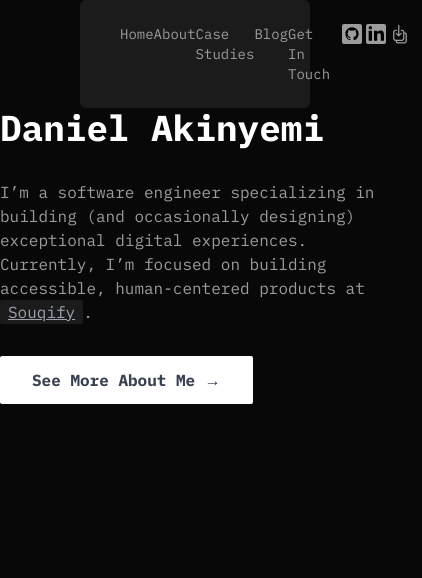
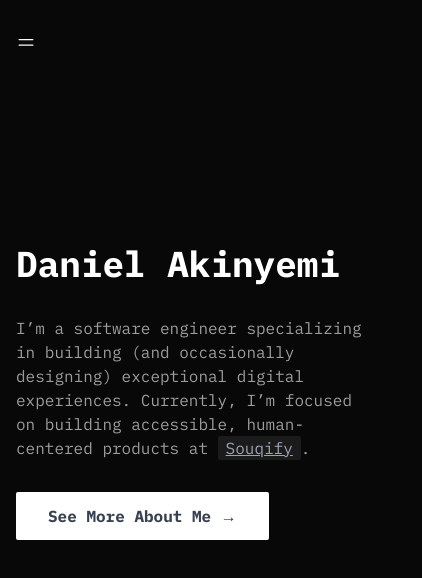
Before and after one commit to daniel-akinyemi/octane-portfolio-os, a Next.js app: page / in a window 390 px wide. Shown: the top 578 px of the page, 422 px wide, since content can reach past the window. Built offline with nearby package versions, Linux system fonts and the light colour scheme.

Commit message:
mobile nav updated

```diff
--- a/components/Herobanner.tsx
+++ b/components/Herobanner.tsx
@@ -2,8 +2,8 @@ import { ArrowLongRightIcon} from '@heroicons/react/24/outline'
 
 const Herobanner = () => {
   return (
-    <div className=''>
-        <div className="text-[#9C9C9C] top-10 max-w-xl md:pt-32">
+    <div className='relative'>
+        <div className="text-[#9C9C9C]  max-w-xl md:pt-32  py-40 px-4 ">
           <h1 className="font-bold text-4xl text-white">Daniel Akinyemi</h1>
           {/* <p className='mt-4'>Javascript & Typescript developer with 5 years of experience building webapps</p> */}
           <p className='my-8'>
--- a/components/Navbar.tsx
+++ b/components/Navbar.tsx
@@ -1,13 +1,23 @@
+"use client"
 import Link from "next/link";
 import Image from "next/image";
 import Gitlogo from "../public/githublogo.svg";
 import LinkedinLogo from "../public/linkedinlogo.svg";
-import { ArrowDownOnSquareStackIcon } from "@heroicons/react/24/outline";
+import { ArrowDownOnSquareStackIcon, XMarkIcon, Bars2Icon } from "@heroicons/react/24/outline";
+import { useState } from "react";
 
 const Navbar = () => {
+
+  const [nav,setNav] = useState(false)
+
+  const handleNav =()=>{
+    setNav(!nav)
+  }
+
+
   return (
-    <div>
-      <div className="text-[#9C9C9C] text-sm flex justify-around mx-20 py-6 px-10 bg-[#1B1B1B] rounded-md lg:px-20">
+    <div className="relative">
+      <div className="hidden md:flex text-[#9C9C9C] text-sm md:flex-row flex-col justify-around mx-20 py-6 px-10 bg-[#1B1B1B] rounded-md lg:px- -z-10">
         <Link href="/" className="hovercode">
           Home
         </Link>
@@ -47,6 +57,65 @@ const Navbar = () => {
         <img src={LinkedinLogo} className='mx-2 w-7 h-7 text-[#9C9C9C] rounded-sm'/> */}
         </div>
       </div>
+
+        {/* Mobile Menu Button */}
+      <div className="block md:hidden my-8 px-4 cursor-crosshair z-10 top-0"
+      onClick={handleNav}
+      >
+      { nav ? <XMarkIcon className="text-white h-5 w-5"/> : <Bars2Icon className="text-white h-5 w-5"/>}
+      </div>
+
+        {/* Mobile Menu */}
+      <div className={nav ? 'absolute mobilemenu bg-black h-[80vh]' : ' absolute left-[-100%] ease-out duration-200'}>
+        <Link href="/" className="hovercode"
+        onClick={handleNav}
+        >
+          Home
+        </Link>
+        <Link href="/about" className={`hovercode`}
+        onClick={handleNav}
+        >
+          About
+        </Link>
+        <Link href="/casestudies" className="hovercode"
+        onClick={handleNav}
+        >
+          Case Studies
+        </Link>
+
+        <Link href="/blog" className="hovercode"
+        onClick={handleNav}
+        >
+          Blog
+        </Link>
+        <Link href="/getintouch" className="hovercode"
+        onClick={handleNav}
+        >
+          Get In Touch
+        </Link>
+        <div className="flex">
+          <a href="https://github.com/daniel-akinyemi" target="_blank">
+            <Image
+              src={Gitlogo}
+              alt="Github Logo"
+              className="mx-3 w-5 h-5 text-white bg-[#9c9c9c] rounded-sm hover:bg-white/90 transition-all delay-100"
+            />
+          </a>
+          <a href="https://www.linkedin.com/in/danielakinyemi/" target="_blank">
+            <Image
+              src={LinkedinLogo}
+              alt="Github Logo"
+              className="mx-3 w-5 h-5 text-[#d4d4d4] bg-[#9c9c9c] rounded-sm hover:bg-white/90 transition-all delay-100"
+            />
+          </a>
+          <a href="https://drive.google.com/uc?id=1x8U1ILw4Aavm6TGygIHmALkhb6QeNkvy&export=download">
+            <ArrowDownOnSquareStackIcon className="mx-3 w-5 h-5 text-[#9c9c9c] hovercode" />
+          </a>
+          {/* <img src={Gitlogo} className='mx-2 w-7 h-7 text-[#d4d4d4] rounded-sm'/>
+        <img src={LinkedinLogo} className='mx-2 w-7 h-7 text-[#9C9C9C] rounded-sm'/>
+        <img src={LinkedinLogo} className='mx-2 w-7 h-7 text-[#9C9C9C] rounded-sm'/> */}
+        </div>
+      </div>
     </div>
   );
 };
--- a/src/app/globals.css
+++ b/src/app/globals.css
@@ -9,4 +9,7 @@
     .hovercode{
       @apply active:text-white hover:drop-shadow-2xl shadow-blue-600 transition-all delay-100 hover:text-white/90 hover:outline outline-offset-4;
     }
+    .mobilemenu{
+      @apply flex flex-col md:hidden space-y-8 w-full mx-auto text-white justify-center text-center items-center z-50 h-screen ease-in duration-300;
+    }
   }
```
